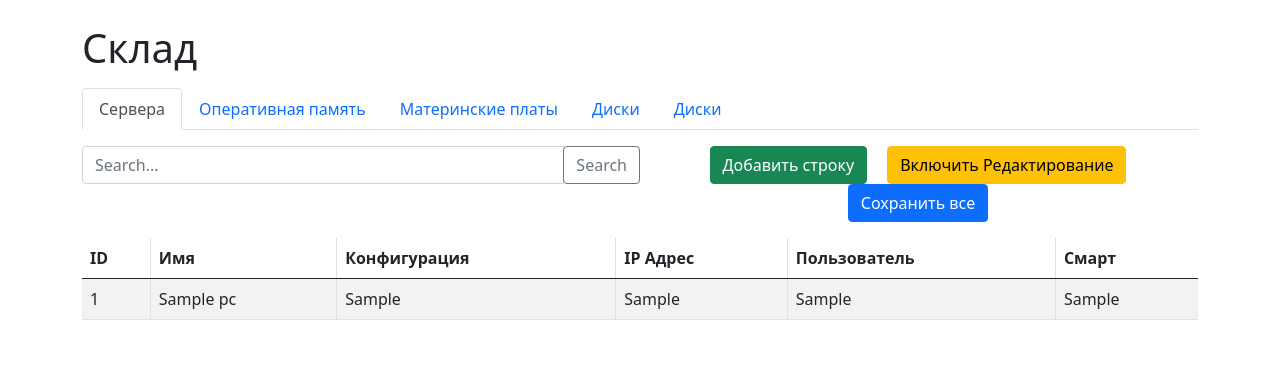
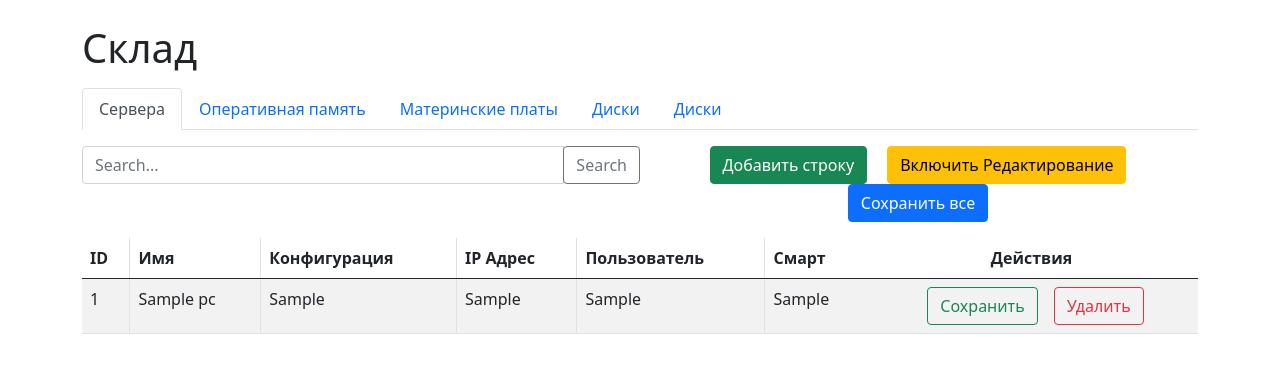
Before and after one commit to DenisKoleda/zeta-panel, a Flask app: page /sklad/pc in a window 1280 px wide. Shown: the part 73-446 px from the top of the page. Run offline with Flask 3, Linux system fonts and the light colour scheme; a user stored in the database is signed in; tables that the repository leaves empty hold one stand-in row (values such as "Sample post"); some libraries are stand-ins or nearby versions.

Commit message:
Добавил кнопки к строкам

```diff
--- a/app/static/js/work_db.js
+++ b/app/static/js/work_db.js
@@ -17,9 +17,11 @@ $(document).ready(function() {
             newRow.append($('<td>').attr('data-column-id', $('th:eq(3)').attr('data-column-id')).addClass('border-end').attr('contentEditable', false).text(row.ip));
             newRow.append($('<td>').attr('data-column-id', $('th:eq(4)').attr('data-column-id')).addClass('border-end').attr('contentEditable', false).text(row.user));
             newRow.append($('<td>').attr('data-column-id', $('th:eq(5)').attr('data-column-id')).attr('contentEditable', false).text(row.smart));
+            newRow.append($('<td>').addClass('text-center').append($('<button>').addClass('btn btn-outline-success mx-2').attr('onclick', 'saveRow(this)').text('Сохранить')).append($('<button>').addClass('btn btn-outline-danger ms-2').attr('onclick', 'deleteRow(this)').text('Удалить')));
             $('#TableBody').append(newRow);
         });
     });
+
 
 
 
--- a/app/templates/sklad/pc.html
+++ b/app/templates/sklad/pc.html
@@ -10,6 +10,7 @@
             <th data-column-id="ip" class="border-end">IP Адрес</th>
             <th data-column-id="user" class="border-end">Пользователь</th>
             <th data-column-id="smart">Смарт</th>
+            <th class="text-center" data-column-id="function">Действия</th>
           </tr>
       </thead>
     <tbody id="TableBody">
```
